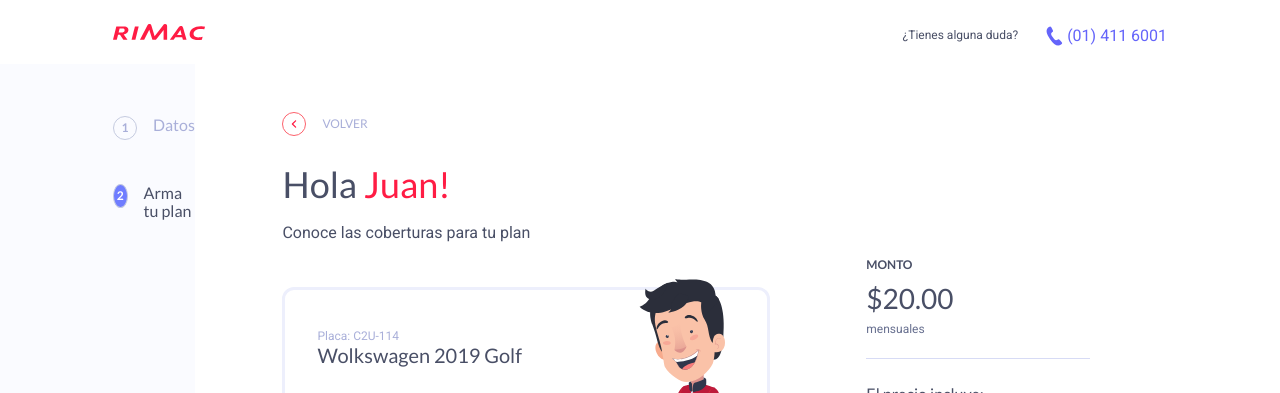
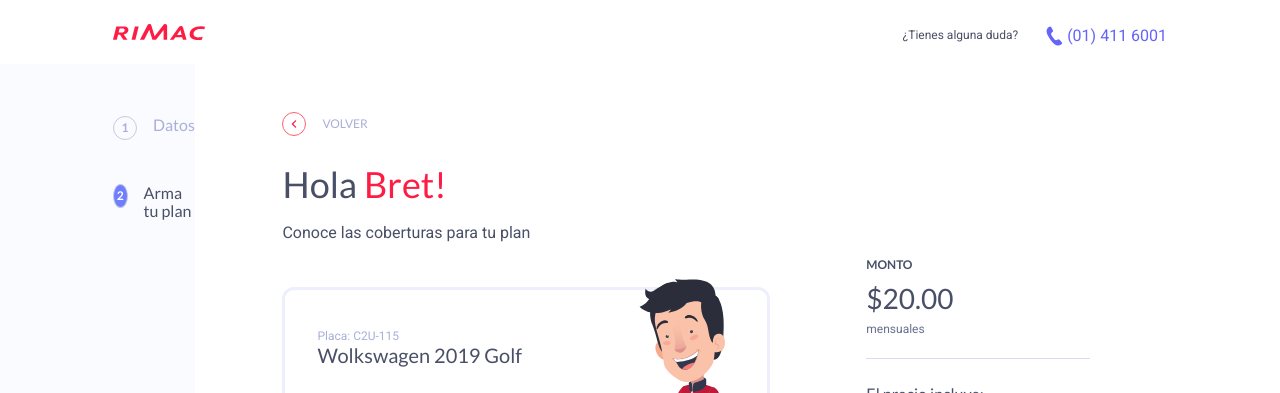
Before and after one commit to moive/rimac-vehicle-insurance, a React (Vite) app: page /your-plan in a window 1280 px wide. Shown: the top 393 px of the page. Built offline with nearby package versions, Linux system fonts and the light colour scheme.

Commit message:
add redux in project

```diff
--- a/package.json
+++ b/package.json
@@ -14,9 +14,11 @@
     "@emotion/styled": "^11.11.0",
     "@mui/icons-material": "^5.14.8",
     "@mui/material": "^5.14.8",
+    "@reduxjs/toolkit": "^1.9.5",
     "react": "^18.2.0",
     "react-dom": "^18.2.0",
     "react-hook-form": "^7.46.1",
+    "react-redux": "^8.1.2",
     "react-router-dom": "^6.15.0"
   },
   "devDependencies": {
--- a/src/App.tsx
+++ b/src/App.tsx
@@ -1,12 +1,16 @@
 import { BrowserRouter } from "react-router-dom";
 import { RouterNavigation } from "./router/RouterNavigation";
+import { Provider } from "react-redux";
+import store from "./store";
 
 function App() {
 	return (
 		<>
-			<BrowserRouter>
-				<RouterNavigation />
-			</BrowserRouter>
+			<Provider store={store}>
+				<BrowserRouter>
+					<RouterNavigation />
+				</BrowserRouter>
+			</Provider>
 		</>
 	);
 }
--- /dev/null
+++ b/src/hooks/redux.ts
@@ -0,0 +1,6 @@
+import { TypedUseSelectorHook, useDispatch, useSelector } from "react-redux";
+import { AppDispatch, RootState } from "../store";
+
+// Use throughout your app instead of plain `useDispatch` and `useSelector`
+export const useAppDispatch = () => useDispatch<AppDispatch>();
+export const useAppSelector: TypedUseSelectorHook<RootState> = useSelector;
--- a/src/insurance-plan/components/YourPlanRight.tsx
+++ b/src/insurance-plan/components/YourPlanRight.tsx
@@ -1,5 +1,7 @@
+/* eslint-disable react-hooks/exhaustive-deps */
 import { useState, useEffect } from "react";
 import { ItemCoveragePlan } from "./ItemCoveragePlan";
+import { useAppSelector } from "../../hooks/redux";
 
 export const YourPlanRight = () => {
 	const [amountTotal, setAmountTotal] = useState<number>(14300);
@@ -54,6 +56,11 @@
 		}
 	}, [amountTotal]);
 
+	const state = useAppSelector((state) => state);
+	const { users } = state.user;
+	const user = users[0];
+	console.log(user);
+
 	return (
 		<div className="insurance-plan-right">
 			<div className="breadcrumb">
@@ -65,7 +72,7 @@
 			<div>
 				<div className="text-large">
 					<span>Hola </span>
-					<span className="text-red">Juan!</span>
+					<span className="text-red">{user.username}!</span>
 				</div>
 				<p>Conoce las coberturas para tu plan</p>
 			</div>
@@ -73,10 +80,11 @@
 				<div className="content-info-plan-left">
 					<div className="info-car">
 						<div className="info-car-number">
-							<span>Placa: </span> <span>C2U-114</span>
+							<span>Placa: </span> <span>{user.car.plate}</span>
 						</div>
 						<div className="info-car-model">
-							Wolkswagen 2019 Golf
+							{/* Wolkswagen 2019 Golf */}
+							{user.car.mark} {user.car.year} {user.car.model}
 						</div>
 						<figure className="advisor">
 							<img src="/assets/advisor.svg" alt="advisor" />
--- /dev/null
+++ b/src/store/index.ts
@@ -0,0 +1,17 @@
+import { configureStore } from "@reduxjs/toolkit";
+import userSlice from "./userSlice";
+
+const store = configureStore({
+	reducer: {
+		user: userSlice,
+	},
+});
+
+// store.subscribe(() => console.log(store));
+
+export default store;
+
+// Infer the `RootState` and `AppDispatch` types from the store itself
+export type RootState = ReturnType<typeof store.getState>;
+// Inferred type: {posts: PostsState, comments: CommentsState, users: UsersState}
+export type AppDispatch = typeof store.dispatch;
--- /dev/null
+++ b/src/store/types/index.ts
@@ -0,0 +1,18 @@
+export interface UserState {
+	users: IUser[];
+}
+
+export interface IUser {
+	id: number;
+	name: string;
+	username: string;
+	email: string;
+	car: ICar;
+}
+
+export interface ICar {
+	plate: string;
+	mark: string;
+	year: number;
+	model: string;
+}
--- /dev/null
+++ b/src/store/userSlice.ts
@@ -0,0 +1,39 @@
+/* eslint-disable no-mixed-spaces-and-tabs */
+import { createSlice, PayloadAction } from "@reduxjs/toolkit";
+import { UserState } from "./types";
+
+const initialState: UserState = {
+	users: [
+		{
+			id: 1,
+			name: "Leanne Graham",
+			username: "Bret",
+			email: "Sincere@april.biz",
+			car: {
+				plate: "C2U-115",
+				mark: "Wolkswagen",
+				year: 2019,
+				model: "Golf",
+			},
+		},
+	],
+};
+
+export const userSlice = createSlice({
+	name: "user",
+	initialState,
+	reducers: {
+		addUser: (state, action: PayloadAction<number>) => {
+			const newUser = state.users.find((p) => p.id == action.payload);
+			console.log(newUser);
+		},
+
+		clearUser: (state) => {
+			state.users = initialState.users;
+		},
+	},
+});
+
+export const { addUser, clearUser } = userSlice.actions;
+
+export default userSlice.reducer;
```
Also changed, not shown: 1 other file (tests, documents, lock files or other folders).
